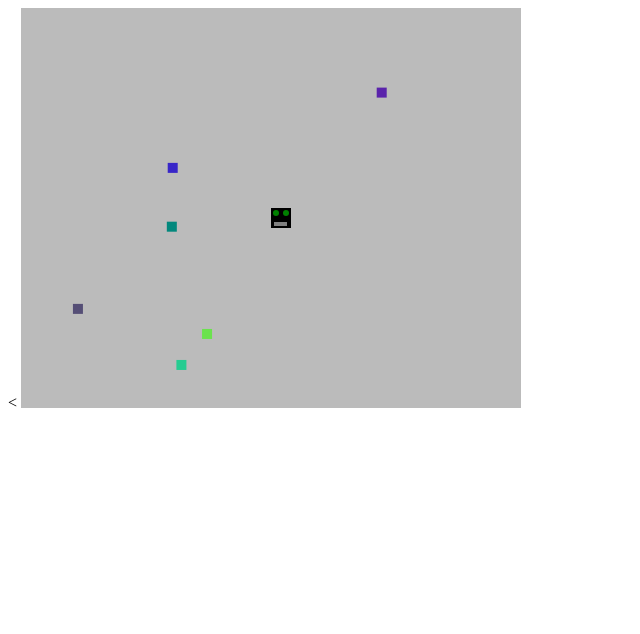
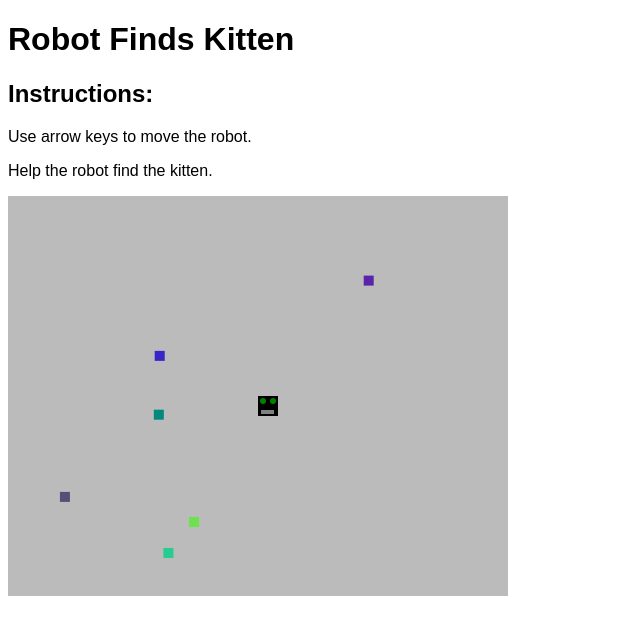
Before and after one commit to sbackus/RobotFindsKitten, a plain HTML site: page index.html in a window 1280 px wide. Shown: the whole page, without its empty margins (0-640 px from the left). Drawn offline with Linux system fonts and the light colour scheme.

Commit message:
add title and instructions

```diff
--- a/index.html
+++ b/index.html
@@ -1,10 +1,14 @@
-<<!DOCTYPE html>
+<!DOCTYPE html>
 <html>
 <head>
 	<title>Robot Finds Kitten!</title>
 	<link rel="stylesheet" type="text/css" href="styles.css">
 </head>
 <body>
+<h1>Robot Finds Kitten </h1>
+<h2>Instructions:</h2>
+<p>Use arrow keys to move the robot.</p>
+<p>Help the robot find the kitten.</p>
 <canvas id="gameCanvas" width="500" height="400"></canvas>
 <script type="text/javascript" src="game.js"></script>
 </body>
--- a/styles.css
+++ b/styles.css
@@ -1,3 +1,7 @@
+body{
+	font-family: sans-serif;
+}
+
 #gameCanvas {
 	background-color: #bbb;
 }
```
